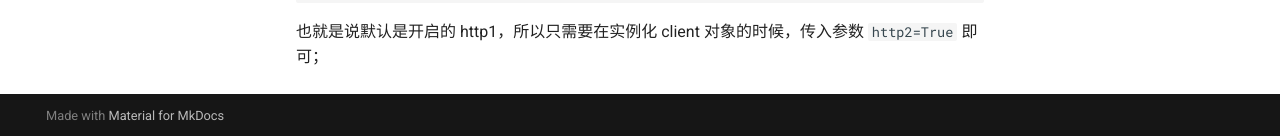
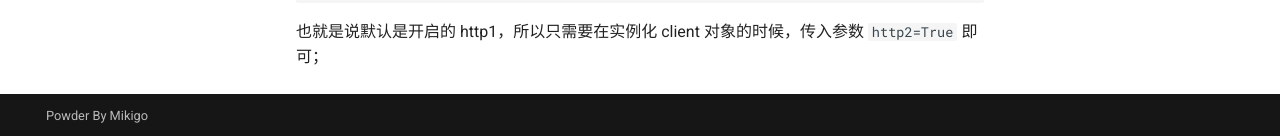
Before and after one commit to mikigo/funny-docs, an MkDocs documentation site: the page built from docs/爬虫/Httpx.md, in a window 1280 px wide and 900 px high, scrolled down 2518 px. Shown: the part 761-897 px from the top of the window. Built offline with MkDocs 1.6.1 and Material for MkDocs 9.7.7, drawn with Linux system fonts in a browser that asks for light colours; comment, search, counter and statistics services are not loaded.

Commit message:
fix: update
Description:

Log:

```diff
--- a/mkdocs.yml
+++ b/mkdocs.yml
@@ -1,4 +1,5 @@
 site_name: YouQu Blog
+copyright: Powder By Mikigo
 theme:
   name: material
   language: zh
@@ -59,3 +60,4 @@ extra:
   analytics:
     provider: google
 #    property: G-YNEVN69SC3
+  generator: false
```
